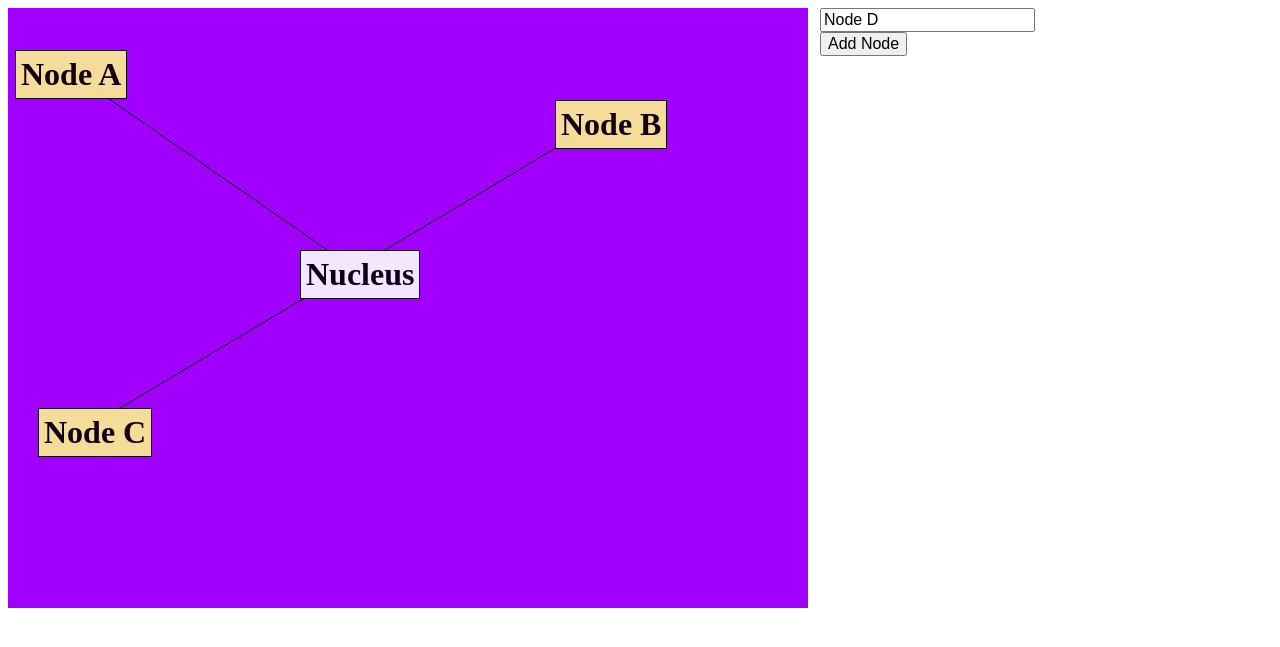
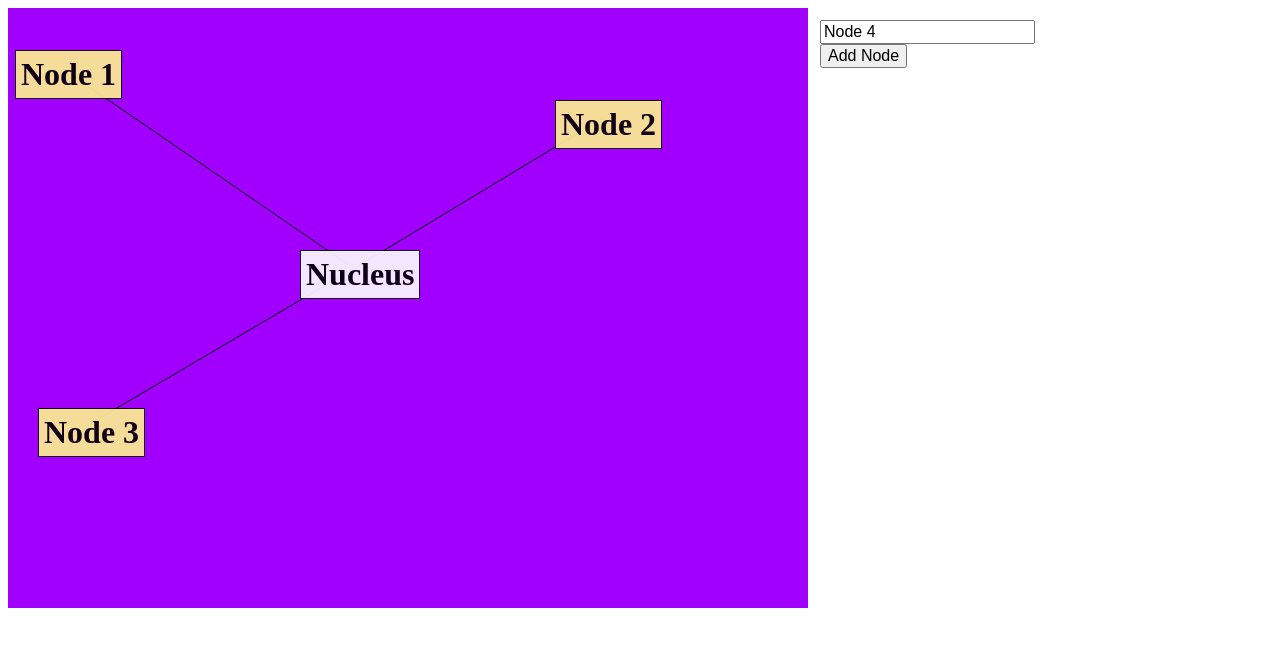
Before and after one commit to pxg/mindmap, a PHP site: page /public/7_add_node_name_id.php in a window 1280 px wide. Shown: the top 647 px of the page. Run offline with PHP 8.4, Linux system fonts and the light colour scheme; some libraries are stand-ins or nearby versions.

Commit message:
user can provide node name now

```diff
--- a/deploy/public/7_add_node_name_id.php
+++ b/deploy/public/7_add_node_name_id.php
@@ -55,7 +55,7 @@
     #add-node{
         position:absolute;
         left: 820px;
-        top: 20;
+        top: 20px;
     }
 
     #add-node-button, #add-node-name{
@@ -101,16 +101,20 @@
 
     function addNewNode() {
         $("#add-node-button").click(function() {
-            var node_id = 'blk-' + $('.node').size();
-            $('<div id="' + node_id + '" class="node blk ui-draggable"><h1>Node D</h1></div>').appendTo("div#main");
-            // add random position for div (700, 500)
+            var node_number = $('.node').size();
+            var node_id = 'blk-' + node_number;
+            var node_name = $('#add-node-name').val();
+
+            $('<div id="' + node_id + '" class="node blk ui-draggable"><h1>' + node_name + '</h1></div>').appendTo("div#main");
+
             $('#' + node_id).css('top', randomMinToMax(0, 500));
             $('#' + node_id).css('left', randomMinToMax(0, 700));
 
             addDraggableBehaviour();
             updateCanvas($("#canvas"), $(".node"));
 
-            // set name for div from text input
+            node_number = node_number + 2;
+            $('#add-node-name').val('Node ' + node_number);
             return false;
         });
 
@@ -137,15 +141,15 @@
     <div id="main">
         <div id="blk-0" class="node blk ui-draggable">
 
-            <h1>Node A</h1>
+            <h1>Node 1</h1>
         </div>
 
         <div id="blk-1" class="node blk ui-draggable">
-            <h1>Node B</h1>
+            <h1>Node 2</h1>
         </div>
 
         <div id="blk-2" class="node blk ui-draggable">
-            <h1>Node C</h1>
+            <h1>Node 3</h1>
         </div>
 
         <div id="nucleus" class="blk ui-draggable">
@@ -154,11 +158,11 @@
 
         <canvas id="canvas"></canvas>
 
-        <form id="add-node">
-            <input type="text" id="add-node-name" value="Node D" />
+        <form id="add-node" action="">
+            <input type="text" id="add-node-name" value="Node 4" />
             <br/>
             <input type="submit" id="add-node-button" value="Add Node"/>
-        <form>
+        </form>
     </div>
 
 </body>
--- a/deploy/public/project.php
+++ b/deploy/public/project.php
@@ -19,7 +19,6 @@
 
     <h3>tasks</h3>
     <ol>
-        <li>add input text for node name</li>
         <li>add the ability to add different node datasets using get variables</li>
         <li>seperate JS and CSS code</li>
         <li>write lightweight backend or store all data frontend</li>
@@ -30,7 +29,6 @@
 
     <ul>
         <li>research could this done "html5" with just client side storage? canvas, etc</li>
-        <li>setup project on github account</li>
         <li>choose backend, symfony + doctrine (2)?</li>
     </ul>
 
@@ -63,6 +61,8 @@
         <li>delete item</li>
         <li>drag and drop new node</li>
         <li>animate nodes in</li>
+        <li>add validation on node name</li>
+        <li>add tooltip on nodename input</li>
         <li>add expanded description for item and link</li>
     </ul>
 
```
